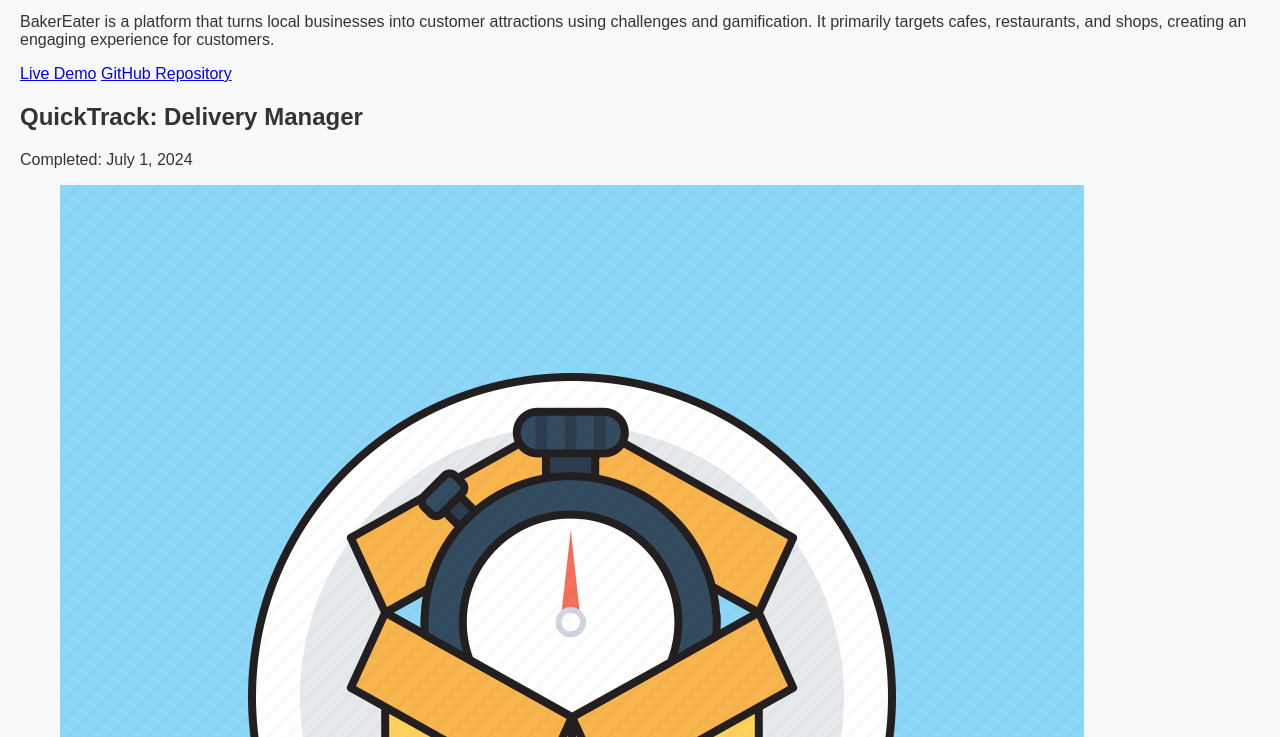
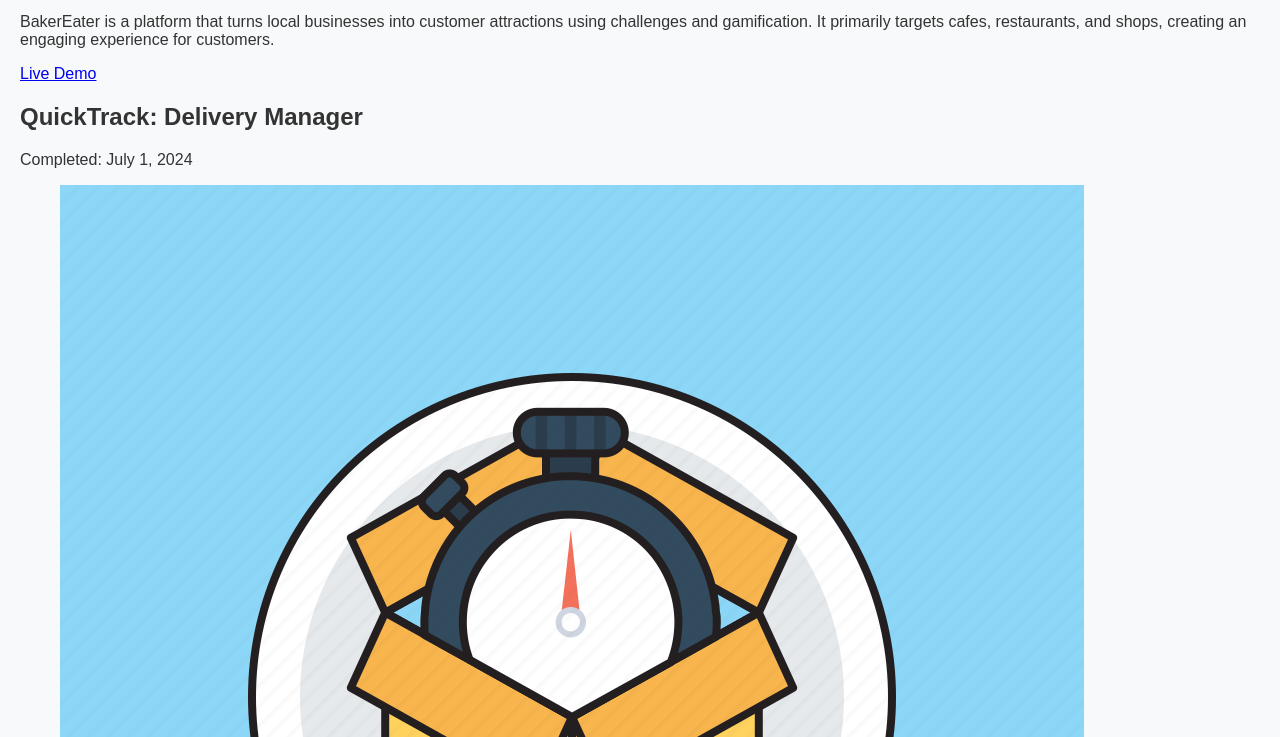
Before and after one commit to Muhaitheef/hw3-website, a plain HTML site: page projects.html in a window 1280 px wide. Shown: the part 1743-2480 px from the top of the page. Drawn offline with Linux system fonts and the light colour scheme.

Commit message:
Update projects.html

```diff
--- a/projects.html
+++ b/projects.html
@@ -36,7 +36,7 @@
                     experience for customers.
                 </p>
                 <a href="https://bakereater.com" target="_blank">Live Demo</a>
-                <a href="https://github.com/Muhaitheef/BakerEater" target="_blank">GitHub Repository</a>
+
             </article>
         </section>
 
@@ -55,7 +55,6 @@
                     and analytics to enhance efficiency.
                 </p>
                 <a href="https://quicktrack.com" target="_blank">Live Demo</a>
-                <a href="https://github.com/Muhaitheef/QuickTrack" target="_blank">GitHub Repository</a>
             </article>
         </section>
     </main>
```
